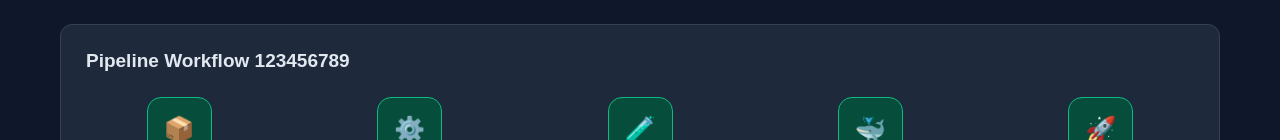
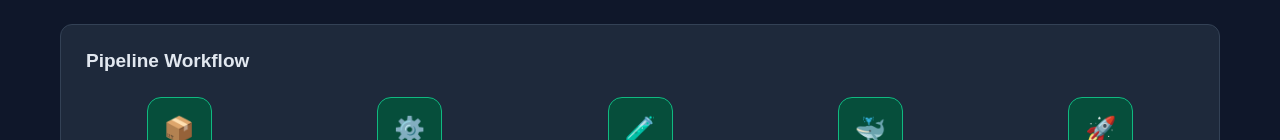
Before and after one commit to thanhnguyen-star/Demo-CI-CD, a plain HTML site: page index.html in a window 1280 px wide. Shown: the part 231-371 px from the top of the page. Drawn offline with Linux system fonts and the light colour scheme.

Commit message:
update code moi nua

```diff
--- a/index.html
+++ b/index.html
@@ -241,7 +241,7 @@ th {
 </div>
 
 <div class="section">
-    <h2>Pipeline Workflow 123456789</h2>
+    <h2>Pipeline Workflow</h2>
 
     <div class="pipeline" id="pipeline">
 
```
Also changed, not shown: 1 other file.
